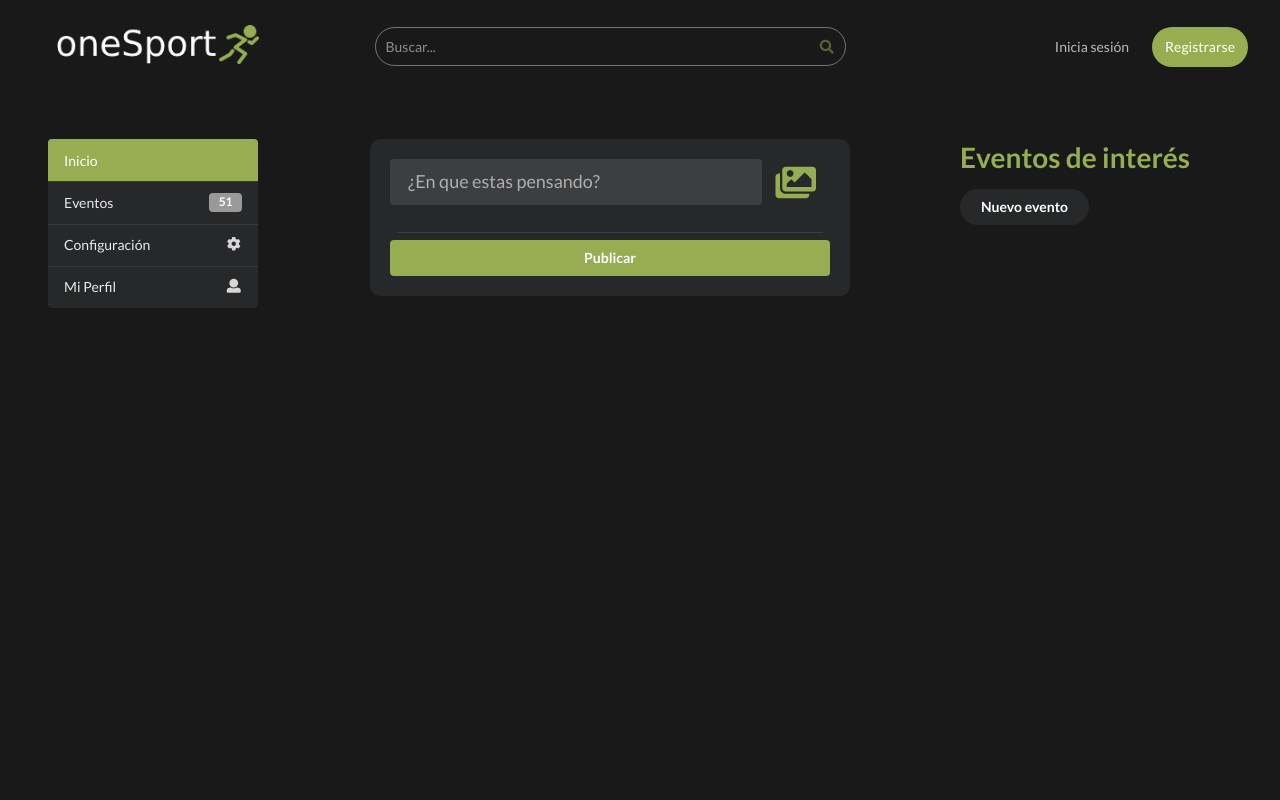
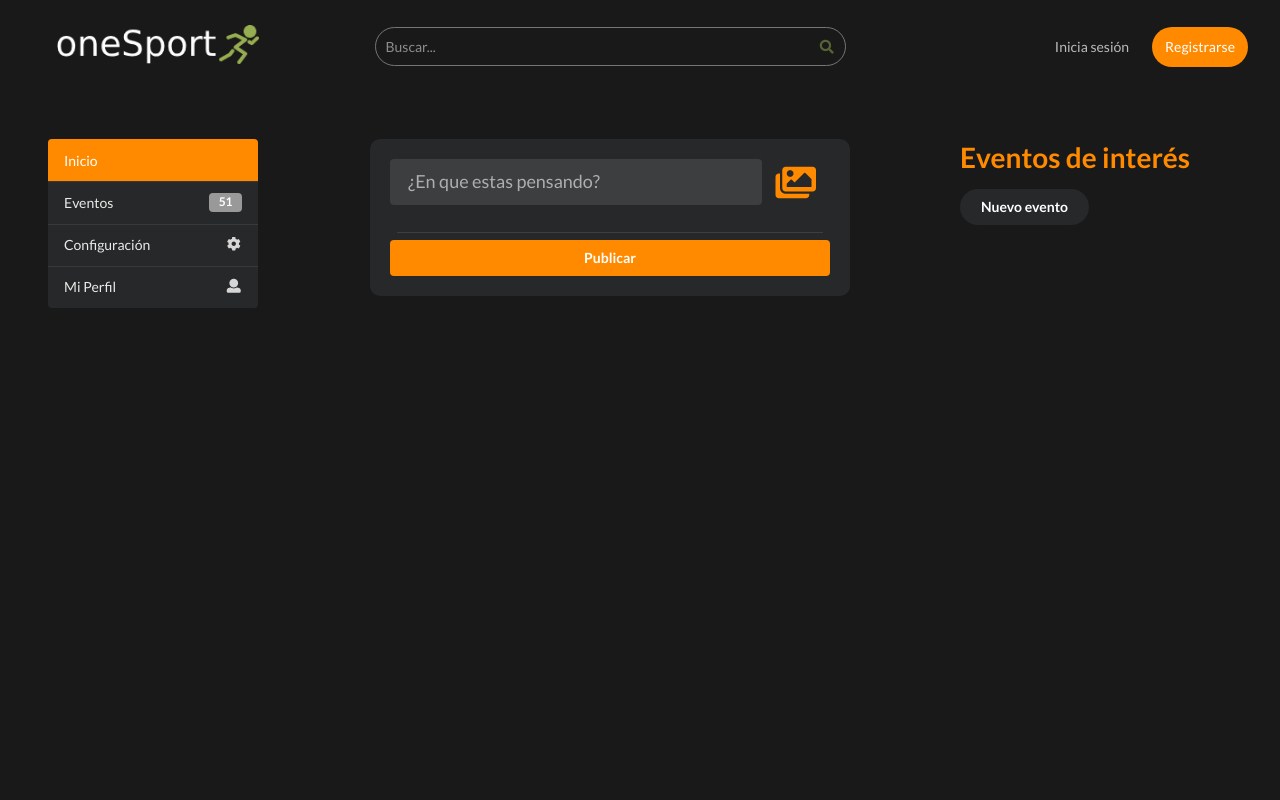
Before and after one commit to maicolb96/OneSports, a Django app: page / in a window 1280 px wide. Run offline with Django 4.2, Linux system fonts and the light colour scheme; data that the repository does not hold is empty.

Commit message:
Variables de colores Settings, solucion de botones de inicio sesion Google

```diff
--- a/OneSport/settings.py
+++ b/OneSport/settings.py
@@ -9,6 +9,7 @@
 # Build paths inside the project like this: BASE_DIR / 'subdir'.
 BASE_DIR = Path(__file__).resolve().parent.parent
 LOGIN_REDIRECT_URL = "home"
+REGISTER_REDIRECT_URL = "home"
 LOGOUT_REDIRECT_URL = "home"
 
 # Quick-start development settings - unsuitable for production
--- a/OneSport/static/css/styles.css
+++ b/OneSport/static/css/styles.css
@@ -3,7 +3,8 @@
     --color-gray-contrast: #9e9e9e;
     --color-gray-contrast-two: #3d3e3f;
     --color-gray-contrast-three: #272829;
-    --color-main-green: #96ae51;
+    /* --color-main-green: #96ae51; */
+    --color-main-orange: #ff8a00;
     --color-trans-green: #96ae5126;
     --color-greenish-grey-contrast:   #44453b;
     --color-greenish-grey-placeholder: #b9c1bc;
@@ -11,10 +12,10 @@
 
 /*COLORES*/
 .green_main_cl{
-    color: var(--color-main-green)!important;
+    color: var(--color-main-orange)!important;
 }
 .green_main_bg{
-    background: var(--color-main-green)!important;
+    background: var(--color-main-orange)!important;
     color: white!important;
 }
 .white_cl{
@@ -44,7 +45,7 @@
 #boton-disparador {
     font-size: 2em;
     margin: 14px;
-    color: var(--color-main-green);
+    color: var(--color-main-orange);
     width: auto;
     cursor: pointer;
 }
@@ -103,6 +104,20 @@
 .ui.menu {
   display: grid;
   grid-template-columns: 25% 50% 25%;
+}
+
+.ui.inverted.menu .active.item{
+  background-color: var(--color-main-orange)!important;
+}
+
+.ui.green-e.buttons .button,
+.ui.green-e.button {
+  background-color: var(--color-main-orange)!important;
+}
+
+.ui.green-e.buttons .button:hover,
+.ui.green-e.button:hover {
+  background-color: var(--color-trans-green)!important;
 }
 
 /*FIN STYLES REPLACED OF SEMANTIC*/
@@ -167,7 +182,7 @@
 }
 
 .ui.secondary.inverted.menu .active.item {
-    background: var(--color-main-green);
+    background: var(--color-main-orange);
     color: #ffffff !important;
     border-radius: 25px;
 }
@@ -186,7 +201,7 @@
     max-width: 400px !important;
     margin-left: auto;
     margin-right: auto;
-    background-color: var(--color-greenish-grey-contrast);
+    background-color: var(--color-gray-contrast-two);
     border-radius: 35px;
     padding-top: 5px;
   }
@@ -286,6 +301,7 @@
  }
 
  .evento{
+  text-align: center;
   background: var(--color-gray-contrast-three);
   padding: 1em;
   max-width: 83%;
@@ -297,7 +313,7 @@
  }
 
  .eventos h1{
-  color: var(--color-main-green);
+  color: var(--color-main-orange);
  }
 
  .eventos a{
@@ -307,7 +323,7 @@
  }
 
  .eventos a:hover{
-  background: var(--color-main-green)!important;
+  background: var(--color-main-orange)!important;
  }
 
  .evento h2{
--- a/OneSport/templates/layouts/partials/login.html
+++ b/OneSport/templates/layouts/partials/login.html
@@ -23,7 +23,7 @@
         <div class="formulario-interno center top-margin">
           <button class="ui green-e button top-margin bottom-margin">Ingresar</button><br>
           <span class="top-margin bottom-margin">¿No tienes cuenta? Registrate <a href="#" onclick="registroM()">aqui</a></span>
-          <a href="accounts/google/login/?process=login" rel="noopener" target="_blank" windowname="Login oneSport Google"><button type="button" class="ui green-e button top-margin max-margin-bottom ">Registrate con Google<i class="google icon"></i></button></a><br>
+          <a href="accounts/google/login/?process=login" rel="noopener" target="blank" windowname="Login oneSport Google"><button type="button" class="ui green-e button top-margin max-margin-bottom ">Registrate con Google<i class="google icon"></i></button></a><br>
         </div>
       </form>
     </div>
--- a/OneSport/templates/layouts/partials/registro.html
+++ b/OneSport/templates/layouts/partials/registro.html
@@ -29,7 +29,7 @@
         <div class="formulario-interno center top-margin">
           <button class="ui green-e button top-margin bottom-margin">Registrarse</button><br>
           <span class="top-margin bottom-margin">Ya tienes cuenta? <a href="#" onclick="inicioSesion()">Inicia sesion</a></span>
-          <button class="ui green-e button top-margin max-margin-bottom ">Registrate con Google<i class="google icon"></i></button><br>
+          <a href="accounts/google/login/?process=login" rel="noopener" target="_blank" windowname="Login oneSport Google"><button type="button" class="ui green-e button top-margin max-margin-bottom ">Registrate con Google<i class="google icon"></i></button></a><br>
         </div>
       </form>
     </div>
```
Also changed, not shown: OneSport/media/bf10501440e448208ad35a3cf6721aa6.jpg (added), OneSport/media/bf750f0a32864e68b99f5d82dcb21868.jpg (added), OneSport/media/e89b113b1d4f4277a25bfff6d0bf2851.jpg (added), SportBlog/migrations/0001_initial.py, SportBlog/migrations/0002_events_title.py (deleted).
